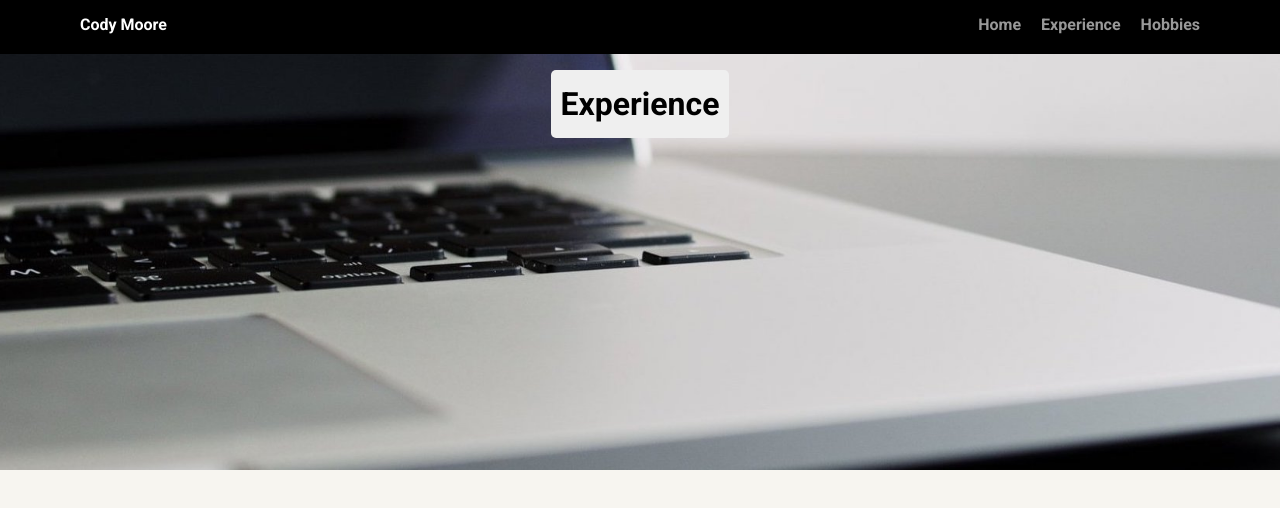
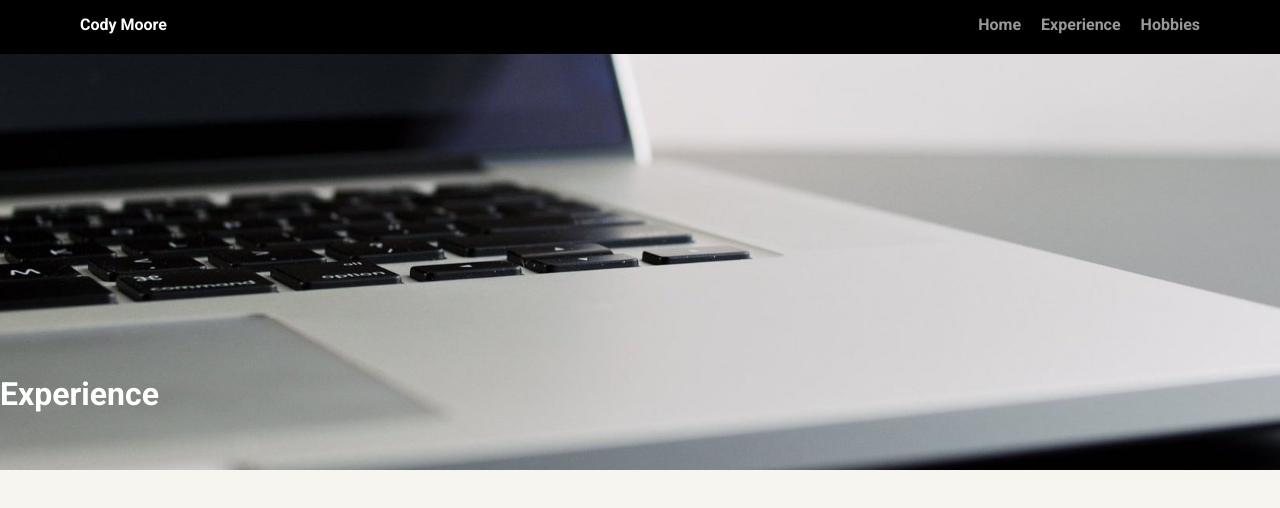
Before and after one commit to cody-j-moore/Treehouse-FEWD-Project-Unit-1, a plain HTML site: page experience.html in a window 1280 px wide. Drawn offline with Linux system fonts and the light colour scheme; a web font is replaced by a local one.

Commit message:
title class
made changes to title class

```diff
--- a/experience.html
+++ b/experience.html
@@ -17,6 +17,6 @@
         </ul>
     </div>
     <header class="header2">
-        <h1 class="tag name">Experience</h1>
+        <h1 class="title">Experience</h1>
     </header>
 </body>
--- a/styles.css
+++ b/styles.css
@@ -66,14 +66,14 @@ header {
   line-height: 1.5;
 }
 .header2{
-  text-align: bottom left;
+  text-align: left;
   background: url('images/rsz_seth-schwiet-wb3ujikljwq-unsplash.jpg') no-repeat top center ;
   background-size: cover;
   overflow: hidden;
   padding-top: 60px;
 }
 .header3{
-  text-align: bottom left;
+  text-align: left;
   background: url('images/rsz_1matthew-t-rader-xv6d0s-rm7m-unsplash.jpg') no-repeat top center ;
   background-size: cover;
   overflow: hidden;
@@ -103,6 +103,7 @@ header .profile-image:hover {
   color: black;
 }
 .title {
+  margin-top: 310px;
   color: white;
 }
 .card {
```
Also changed, not shown: hobbies.html (+1 -1 lines).
